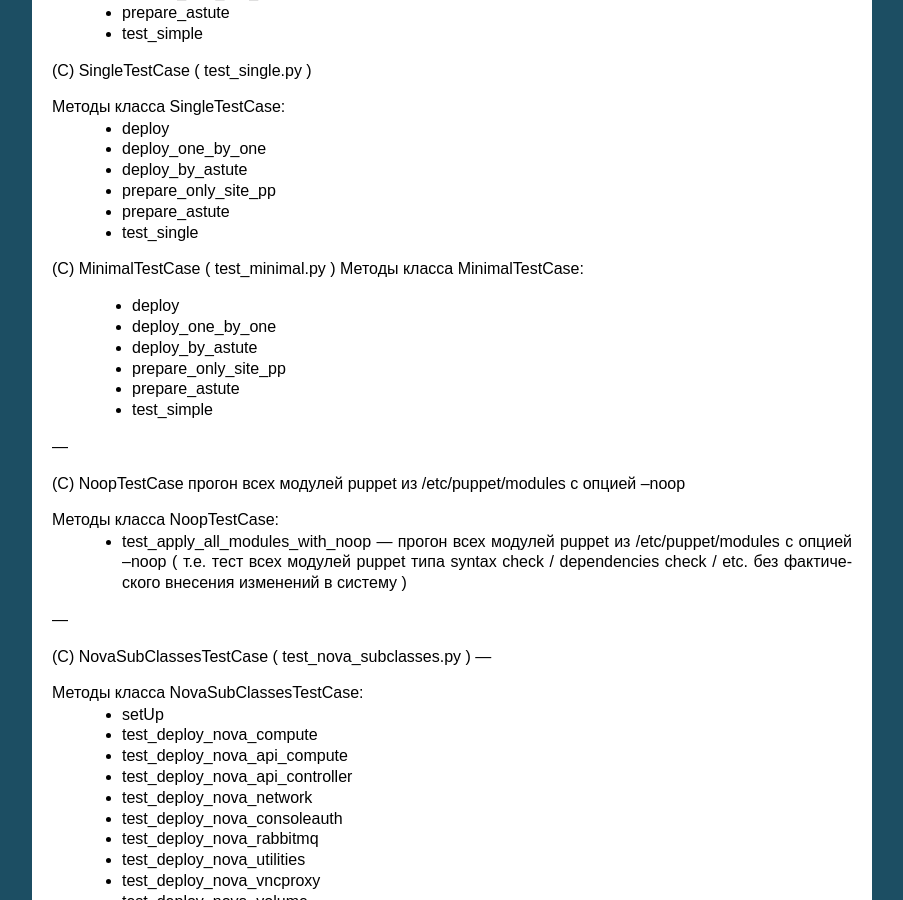
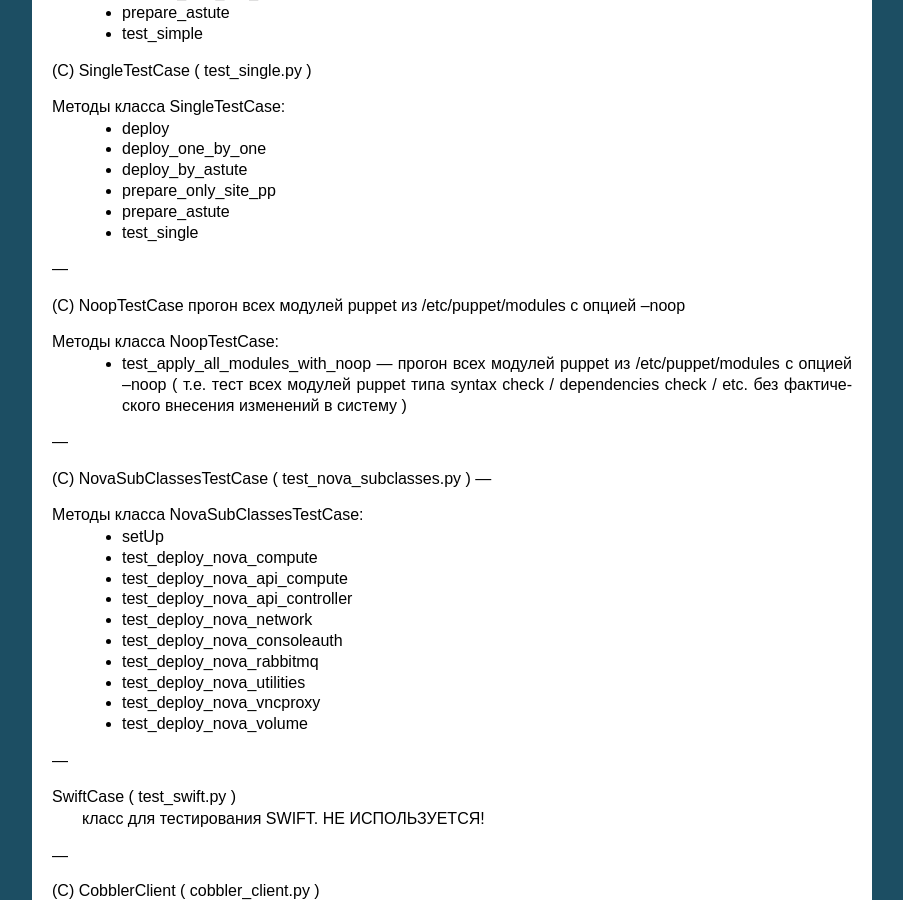
Before and after one commit to monroid/fuel-test, a Sphinx documentation site: the page built from doc/pages/fuel_test_classes.rst, in a window 1280 px wide and 900 px high, scrolled down 2195 px. Shown: the whole window, without its empty margins (198-1101 px from the left). Built offline with Sphinx 7.4.7, drawn with Linux system fonts in a browser that asks for light colours; formulas are drawn with MathJax 3.

Commit message:
More cleanup of documentation fuel_test_classes.rst

```diff
--- a/doc/pages/fuel_test_classes.rst
+++ b/doc/pages/fuel_test_classes.rst
@@ -89,7 +89,6 @@
 
 (С) MinimalTestCase (  test_minimal.py ) ---  класс реализует развертывание OpenStack в варианте Multi-node (HA) deployment (Compact) посредством Fuel.
 
-
 Методы класса  MinimalTestCase:
  * deploy --- запускает развертывание выбранным способом (через astute или без )
  * deploy_one_by_one 	развертывание через манифесты puppet
@@ -119,15 +118,6 @@
  * prepare_astute
  * test_single
 
-
-(С) MinimalTestCase  ( test_minimal.py )
-Методы класса     MinimalTestCase:
- * deploy
- * deploy_one_by_one
- * deploy_by_astute
- * prepare_only_site_pp
- * prepare_astute
- * test_simple
 
 ---
 
```
